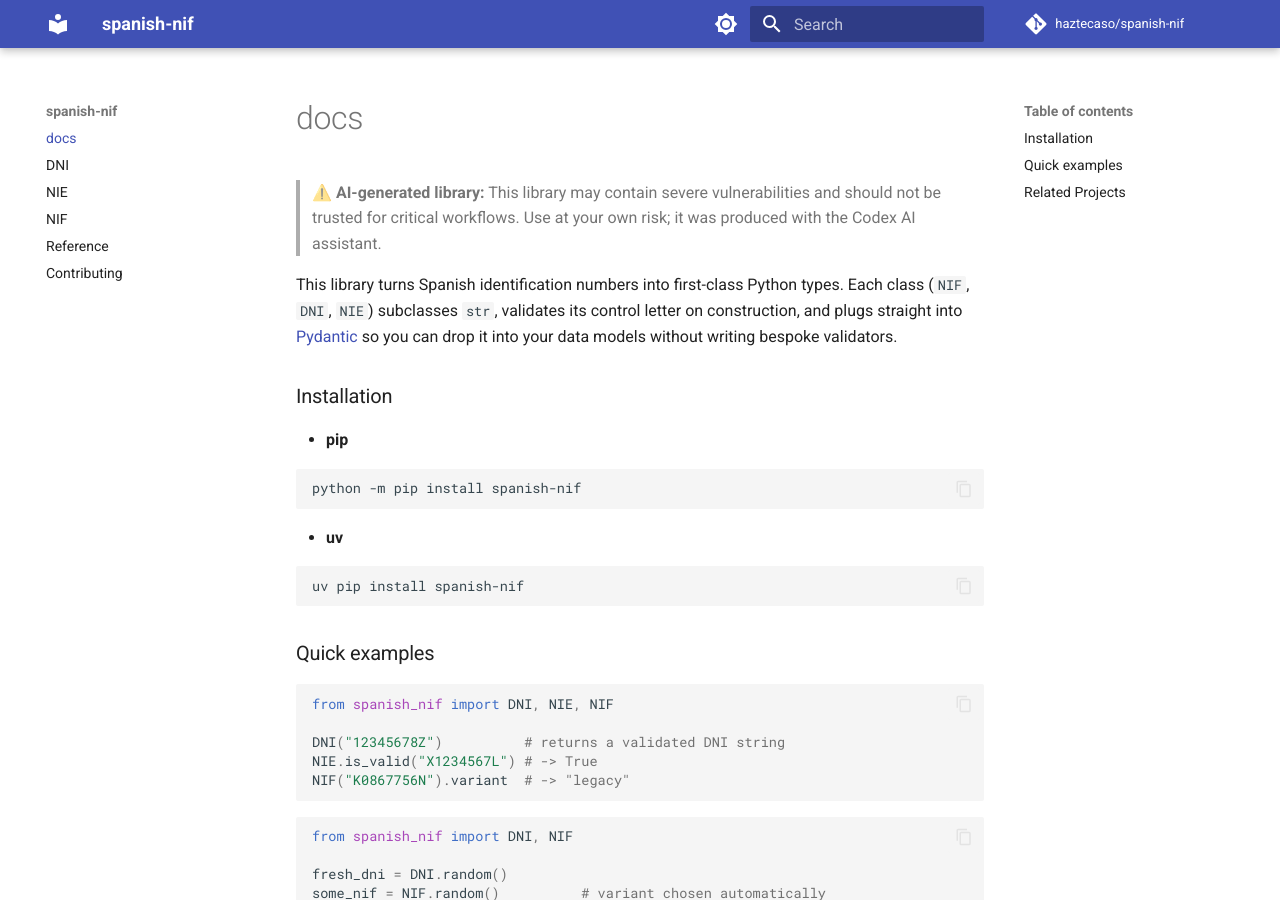
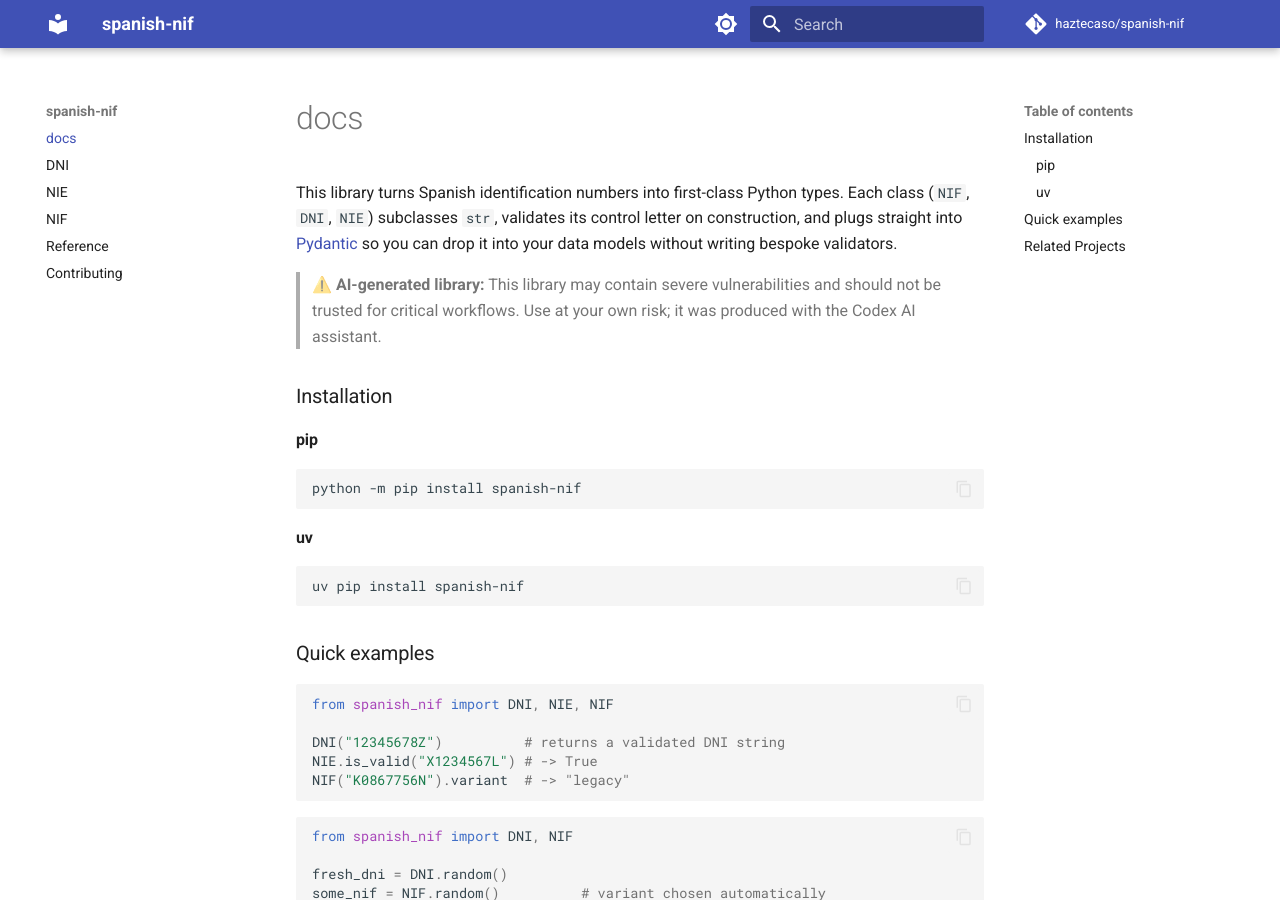
Before and after one commit to haztecaso/spanish-nif, an MkDocs documentation site: the page built from docs/index.md, in a window 1280 px wide and 900 px high. Built offline with MkDocs 1.6.1 and Material for MkDocs 9.7.7, drawn with Linux system fonts in a browser that asks for light colours; comment, search, counter and statistics services are not loaded; some of the changed lines change nothing that is shown.

Commit message:
docs: format readme

````diff
--- a/README.md
+++ b/README.md
@@ -1,48 +1,36 @@
 # spanish-nif
 
-<div align="center">
-<em>Pydantic validators for spanish identification codes: NIF, DNI and NIE.</em>
-</div>
+*Pydantic validators for spanish identification codes: NIF, DNI and NIE.*
 
+[![test badge](https://github.com/haztecaso/spanish-nif/actions/workflows/test.yml/badge.svg)](https://github.com/haztecaso/spanish-nif/actions/workflows/test.yml)
+[![Supported Python versions](https://img.shields.io/badge/python-3.10_%7C_3.11_%7C_3.12_%7C_3.13-blue?labelColor=grey&color=blue)](https://github.com/haztecaso/spanish-nif/blob/main/pyproject.toml)
+[![PyPI version](https://img.shields.io/pypi/v/spanish-nif.svg)](https://pypi.org/project/spanish-nif)
+[![Static Badge](https://img.shields.io/badge/Documentation-2B8AE2)](https://haztecaso.github.io/spanish-nif)
 
-<div align="center">
-<a href="https://github.com/haztecaso/spanish-nif/actions/workflows/test.yml" target="_blank">
-    <img src="https://github.com/haztecaso/spanish-nif/actions/workflows/test.yml/badge.svg" alt="test badge" />
-</a>
-<a href="https://github.com/haztecaso/spanish-nif/blob/main/pyproject.toml">
-<img src="https://img.shields.io/badge/python-3.10_%7C_3.11_%7C_3.12_%7C_3.13-blue?labelColor=grey&color=blue" alt="Supported Python versions"/>
-</a>
-<a href="https://pypi.org/project/spanish-nif/" target="_blank">
-    <img src="https://img.shields.io/pypi/v/spanish-nif.svg" alt="PyPI version" />
-</a>
-</div>
-
-[**Documentation**](https://haztecaso.github.io/spanish-nif)
-
----
-
-> ⚠️ **AI-generated library:** This library may contain severe vulnerabilities
-> and should not be trusted for critical workflows. Use at your own risk; it was
-> produced with the Codex AI assistant.
+[//]: # (start)
 
 This library turns Spanish identification numbers into first-class Python types.
 Each class (`NIF`, `DNI`, `NIE`) subclasses `str`, validates its control letter on
 construction, and plugs straight into [Pydantic](https://docs.pydantic.dev/) so you can drop it into your
 data models without writing bespoke validators.
 
+> ⚠️ **AI-generated library:** This library may contain severe vulnerabilities
+> and should not be trusted for critical workflows. Use at your own risk; it was
+> produced with the Codex AI assistant.
+
 ## Installation
 
-- **pip**
+### pip
 
-  ```bash
-  python -m pip install spanish-nif
-  ```
+```bash
+python -m pip install spanish-nif
+```
 
-- **uv**
+### uv
 
-  ```bash
-  uv pip install spanish-nif
-  ```
+```bash
+uv pip install spanish-nif
+```
 
 ## Quick examples
 
--- a/docs/index.md
+++ b/docs/index.md
@@ -1 +1 @@
-{! include-markdown "../README.md" start="---" !}
+{! include-markdown "../README.md" start="[//]: # (start)" !}
````
